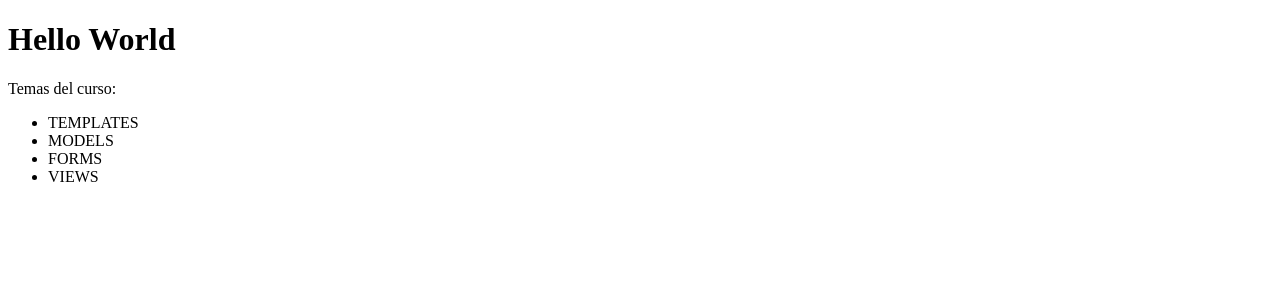
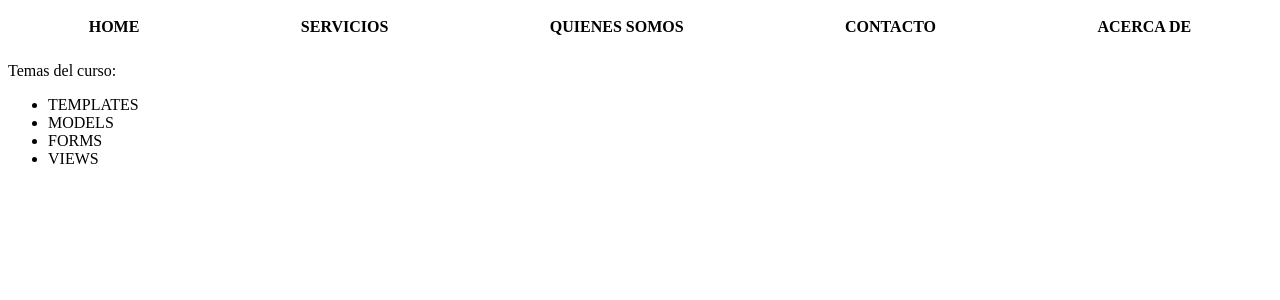
Before and after one commit to brandonhsz/Django-project1, a Django app: page /hello/ in a window 1280 px wide. Shown: the top 300 px of the page. Run offline with Django 3.2, Linux system fonts and the light colour scheme.

Commit message:
Include a child template into a father template

```diff
--- /dev/null
+++ b/Proyecto1/templates/components/bar.html
@@ -0,0 +1,45 @@
+<!DOCTYPE html>
+<html lang="en">
+
+<head>
+  <meta charset="UTF-8">
+  <meta http-equiv="X-UA-Compatible" content="IE=edge">
+  <meta name="viewport" content="width=device-width, initial-scale=1.0">
+  <title>Document</title>
+</head>
+
+<style>
+  #bar {
+    margin: 0;
+    padding: 0;
+    list-style: none;
+    text-transform: uppercase;
+    display: flex;
+    justify-content: space-around;
+  }
+
+  #bar li {
+    font-weight: bold;
+    padding: 10px;
+  }
+
+  #bar li:hover {
+
+    color: rgb(36, 36, 36);
+    background-color: #f1f1f1;
+  }
+</style>
+
+<body>
+
+  <ul id="bar">
+    <li>Home</li>
+    <li>Servicios</li>
+    <li>Quienes Somos</li>
+    <li>Contacto</li>
+    <li>Acerca de</li>
+  </ul>
+
+</body>
+
+</html>
--- a/Proyecto1/templates/hello.html
+++ b/Proyecto1/templates/hello.html
@@ -9,7 +9,9 @@
 </head>
 
 <body>
-  <h1>Hello World</h1>
+
+  {% include "components/bar.html" %}
+
   <p>Temas del curso:</p>
 
   {% if topics %}
```
